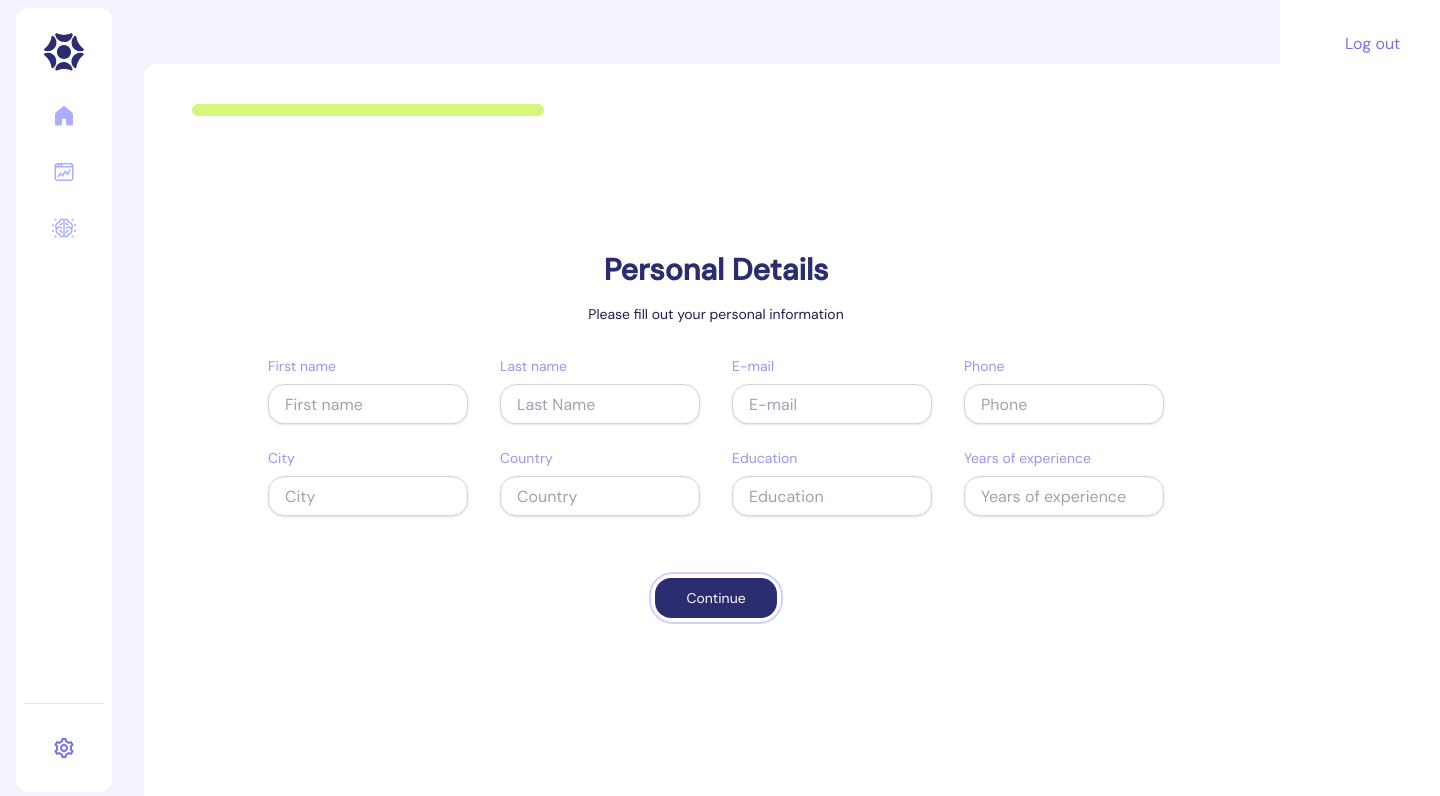
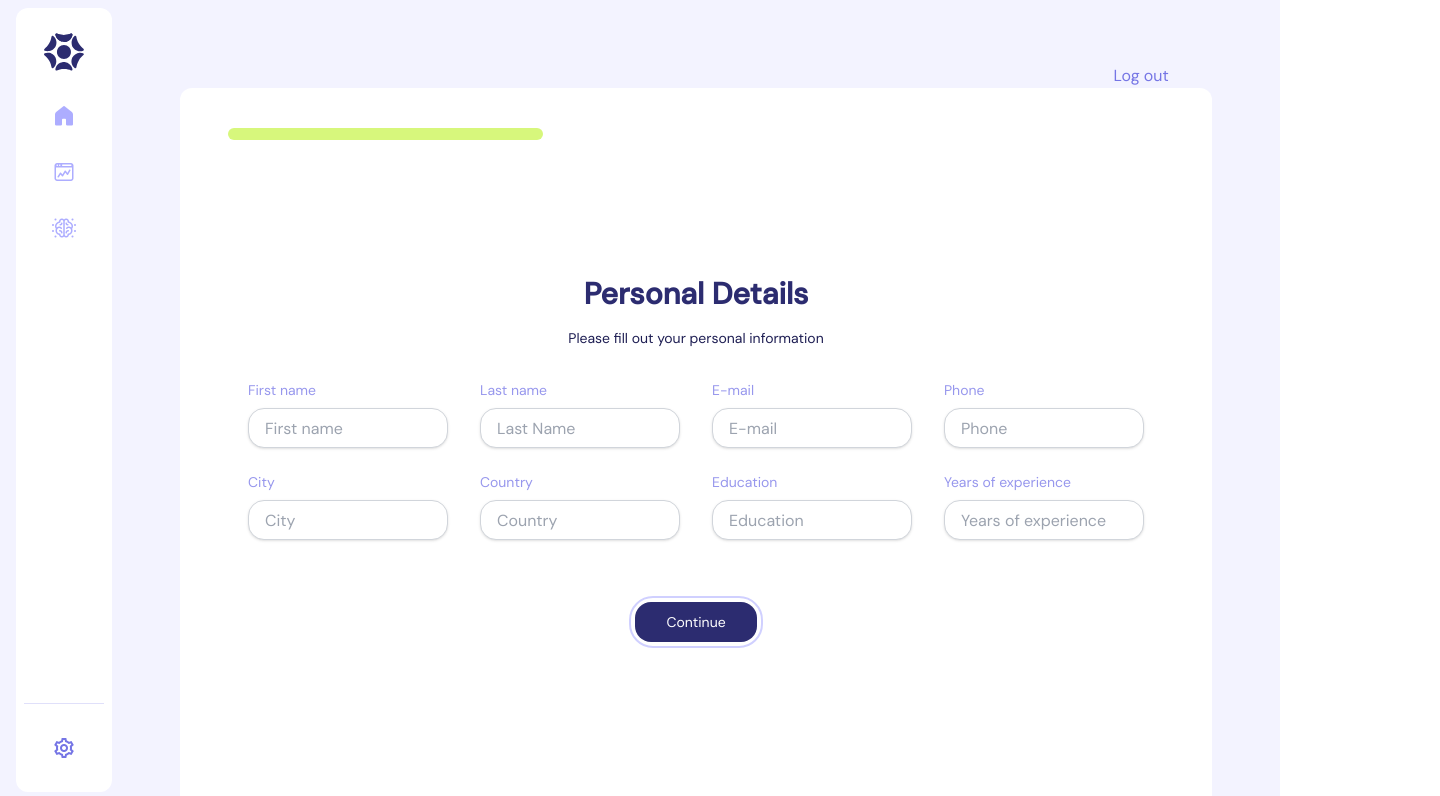
Before and after one commit to thaibbraz/gigshub-webapp-frontend, a React (Create React App) app: page /forms in a window 1280 px wide. Shown: the top 796 px of the page, 1440 px wide, since content can reach past the window. Built offline with nearby package versions, Linux system fonts and the light colour scheme.

Commit message:
Imporved page size

```diff
--- a/src/components/Forms/subComponents/ExperienceForm.jsx
+++ b/src/components/Forms/subComponents/ExperienceForm.jsx
@@ -25,18 +25,19 @@ const ExperienceForm = ({ onNext }) => {
   const progress = (2 / 3) * 100;
 
   return (
-    <div className="ml-2">
-      <div
-        className="absolute top-8 left-[1225px] px-10 mx-20
-      "
-      >
+    <div className="ml-2 mr-10">
+      {/* Logout Button */}
+      <div className="flex flex-col items-center max-w-7xl ml-0">
+        <div className="flex flex-col lg:flex-row items-center lg:justify-end top-8 xl:ml-60 mlg:ml-20 w-[90%]">
           <a
             href="/logout"
-          className="text-light-purple font-thin  hover:underline whitespace-nowrap"
+            className="text-light-purple font-thin hover:underline whitespace-nowrap lg:ml-auto lg:mr-6"
           >
             Log out
           </a>
         </div>
+      </div>
+      <div className="w-full px-9">
         <div className="flex flex-col bg-white rounded-xl p-10 ml-10 w-full max-w-7xl h-[calc(100vh-28px)]">
           <div className="relative w-12/12 h-3 bg-white rounded-lg mb-6 ml-2">
             <div
@@ -53,10 +54,12 @@ const ExperienceForm = ({ onNext }) => {
             </p>
             <form
               onSubmit={handleSubmit}
-            className="grid grid-cols-2 gap-x-8 gap-y-6 mx-auto w-full max-w-4xl"
+              className="grid grid-cols-1 md:grid-cols-2 lg:grid-cols-2 gap-x-8 gap-y-6 mx-auto w-full max-w-4xl"
             >
               <div className="flex flex-col">
-              <label className="text-light-liliac text-sm mb-2">Company</label>
+                <label className="text-light-liliac text-sm mb-2">
+                  Company
+                </label>
                 <input
                   name="company"
                   value={formData.company}
@@ -93,7 +96,9 @@ const ExperienceForm = ({ onNext }) => {
               </div>
 
               <div className="flex flex-col">
-              <label className="text-light-liliac text-sm mb-2">End date</label>
+                <label className="text-light-liliac text-sm mb-2">
+                  End date
+                </label>
                 <input
                   name="endDate"
                   value={formData.endDate}
@@ -118,7 +123,8 @@ const ExperienceForm = ({ onNext }) => {
                   Current workplace?
                 </label>
               </div>
-            <div className="col-span-4 flex justify-center mt-4">
+              {/* <div className="col-span-4 flex justify-center mt-4"> */}
+              <div className="lg:col-span-4 flex md:col-span-2 sm:col-span-1 xs:col-span-1 mc:col-span-1 flex justify-center mt-4">
                 <button
                   className="flex items-center justify-center h-input mt-4 py-6 px-1 rounded-3xl border-2 border-pale-purple"
                   type="submit"
@@ -134,6 +140,7 @@ const ExperienceForm = ({ onNext }) => {
           </div>
         </div>
       </div>
+    </div>
   );
 };
 
--- a/src/components/Forms/subComponents/PersonalDetailsForm.jsx
+++ b/src/components/Forms/subComponents/PersonalDetailsForm.jsx
@@ -9,7 +9,7 @@ const PersonalDetailsForm = ({ onNext }) => {
     city: "",
     country: "",
     education: "",
-    experience: "",
+    yearsOfExperience: "",
   });
 
   const handleChange = (e) => {
@@ -23,20 +23,22 @@ const PersonalDetailsForm = ({ onNext }) => {
   };
 
   const progress = (1 / 3) * 100;
+
   return (
-    <div className="ml-2">
-      <div
-        className="absolute top-8 left-[1225px] px-10 mx-20
-      "
-      >
+    <div className="ml-2 mr-10">
+      {/* Logout Button */}
+      <div className="flex flex-col items-center max-w-7xl ml-0">
+        <div className="flex flex-col lg:flex-row items-center lg:justify-end top-8 xl:ml-60 mlg:ml-20 w-[90%]">
           <a
             href="/logout"
-          className="text-light-purple font-thin  hover:underline whitespace-nowrap"
+            className="text-light-purple font-thin hover:underline whitespace-nowrap lg:ml-auto lg:mr-6"
           >
             Log out
           </a>
         </div>
-      <div className="flex flex-col bg-white rounded-xl p-10 ml-10 maincontainer w-full max-w-7xl h-[calc(100vh-28px)]">
+      </div>
+      <div className="w-full px-9">
+        <div className="flex flex-col bg-white rounded-xl p-10 ml-10 w-full max-w-7xl h-[calc(100vh-28px)]">
           <div className="relative w-12/12 h-3 bg-white rounded-lg mb-6 ml-2">
             <div
               className="absolute h-full bg-lime-green rounded-lg transition-all duration-500"
@@ -44,15 +46,15 @@ const PersonalDetailsForm = ({ onNext }) => {
             />
           </div>
           <div className="w-full mt-28">
-          <h2 className="text-3xl font-bold text-dark-blue text-center mb-4 ">
+            <h2 className="text-3xl font-bold text-dark-blue text-center mb-4">
               Personal Details
             </h2>
-          <p className="text-center text-sm mb-8 text-dark-purple ">
+            <p className="text-center text-sm mb-8 text-dark-purple">
               Please fill out your personal information
             </p>
             <form
               onSubmit={handleSubmit}
-            className="grid grid-cols-4 gap-x-8 gap-y-6 mx-auto w-full max-w-4xl"
+              className="grid grid-cols-1 sm:grid-cols-2 lg:grid-cols-4 gap-x-8 gap-y-6 mx-auto w-full max-w-4xl"
             >
               <div className="flex flex-col">
                 <label className="text-light-liliac text-sm mb-2">
@@ -79,6 +81,7 @@ const PersonalDetailsForm = ({ onNext }) => {
                   className="border border-gray-300 rounded-2xl h-input py-3 px-4 w-auto shadow dark-blue"
                 />
               </div>
+
               <div className="flex flex-col">
                 <label className="text-light-liliac text-sm mb-2">E-mail</label>
                 <input
@@ -89,6 +92,7 @@ const PersonalDetailsForm = ({ onNext }) => {
                   className="border border-gray-300 rounded-2xl h-input py-3 px-4 w-auto shadow dark-blue"
                 />
               </div>
+
               <div className="flex flex-col">
                 <label className="text-light-liliac text-sm mb-2">Phone</label>
                 <input
@@ -99,6 +103,7 @@ const PersonalDetailsForm = ({ onNext }) => {
                   className="border border-gray-300 rounded-2xl h-input py-3 px-4 w-auto shadow dark-blue"
                 />
               </div>
+
               <div className="flex flex-col">
                 <label className="text-light-liliac text-sm mb-2">City</label>
                 <input
@@ -109,8 +114,11 @@ const PersonalDetailsForm = ({ onNext }) => {
                   className="border border-gray-300 rounded-2xl h-input py-3 px-4 w-auto shadow dark-blue"
                 />
               </div>
+
               <div className="flex flex-col">
-              <label className="text-light-liliac text-sm mb-2">Country</label>
+                <label className="text-light-liliac text-sm mb-2">
+                  Country
+                </label>
                 <input
                   name="country"
                   value={formData.country}
@@ -119,6 +127,7 @@ const PersonalDetailsForm = ({ onNext }) => {
                   className="border border-gray-300 rounded-2xl h-input py-3 px-4 w-auto shadow dark-blue"
                 />
               </div>
+
               <div className="flex flex-col">
                 <label className="text-light-liliac text-sm mb-2">
                   Education
@@ -131,6 +140,7 @@ const PersonalDetailsForm = ({ onNext }) => {
                   className="border border-gray-300 rounded-2xl h-input py-3 px-4 w-auto shadow dark-blue"
                 />
               </div>
+
               <div className="flex flex-col">
                 <label className="text-light-liliac text-sm mb-2">
                   Years of experience
@@ -144,7 +154,8 @@ const PersonalDetailsForm = ({ onNext }) => {
                 />
               </div>
 
-            <div className="col-span-4 flex justify-center mt-4">
+              {/* Submit Button */}
+              <div className="lg:col-span-4 sm:col-span-2 mc:col-span-1 flex justify-center mt-4">
                 <button
                   className="flex items-center justify-center h-input mt-4 py-6 px-1 rounded-3xl border-2 border-pale-purple"
                   type="submit"
@@ -160,6 +171,7 @@ const PersonalDetailsForm = ({ onNext }) => {
           </div>
         </div>
       </div>
+    </div>
   );
 };
 
--- a/src/components/Forms/subComponents/SkillsForm.jsx
+++ b/src/components/Forms/subComponents/SkillsForm.jsx
@@ -30,7 +30,7 @@ const SkillsForm = () => {
   };
 
   return (
-    <div className="ml-2">
+    <div className="ml-2 mr-10">
       <div className="absolute top-8 left-[1225px] px-10 mx-20">
         <a
           href="/logout"
```
Lines whose indentation alone changed are shown as unchanged.
